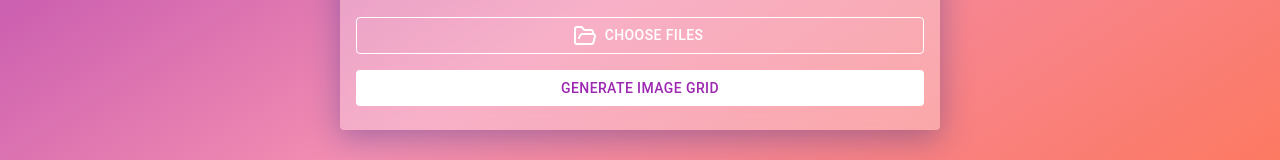
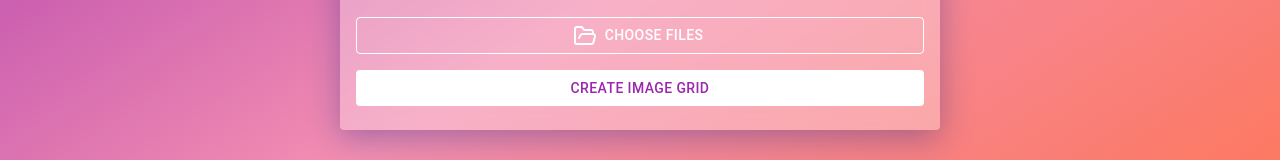
Before and after one commit to jacksoncw2000/image-grid-creator, a React (Create React App) app in the folder frontend/: page / in a window 1280 px wide. Shown: the part 443-603 px from the top of the page. Built offline with nearby package versions, Linux system fonts and the light colour scheme.

Commit message:
Small updates to app.py and ImageGridApp.js

```diff
--- a/frontend/src/ImageGridApp.js
+++ b/frontend/src/ImageGridApp.js
@@ -46,7 +46,7 @@ const ImageGridApp = () => {
     formData.append('printerPaperFormat', printerPaperFormat);
 
     try {
-      const response = await axios.post('http://127.0.0.1:5000/api/generate-grid', formData, {
+      const response = await axios.post('http://127.0.0.1:5000/api/create-grid', formData, {
         responseType: 'blob',
         timeout: 360000, // 360 seconds
         onUploadProgress: (progressEvent) => {
@@ -186,7 +186,7 @@ const ImageGridApp = () => {
             disabled={loading || fileCount === 0}
             style={{ marginTop: '1rem', background: 'white', color: '#9c27b0' }}
           >
-            {loading ? 'Generating...' : 'Generate Image Grid'}
+            {loading ? 'Creating...' : 'Create Image Grid'}
           </Button>
 
           {loading && (
```
Also changed, not shown: 1 other file (tests, documents, lock files or other folders).
